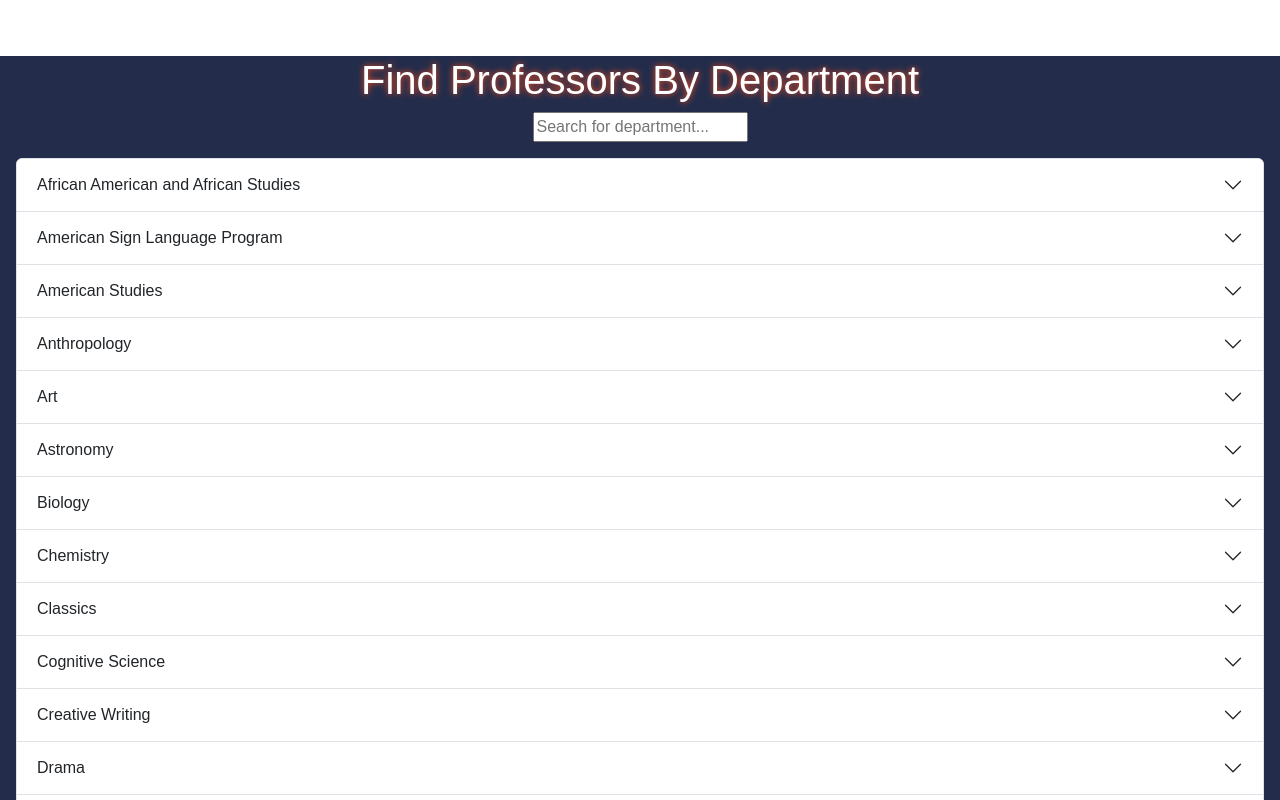
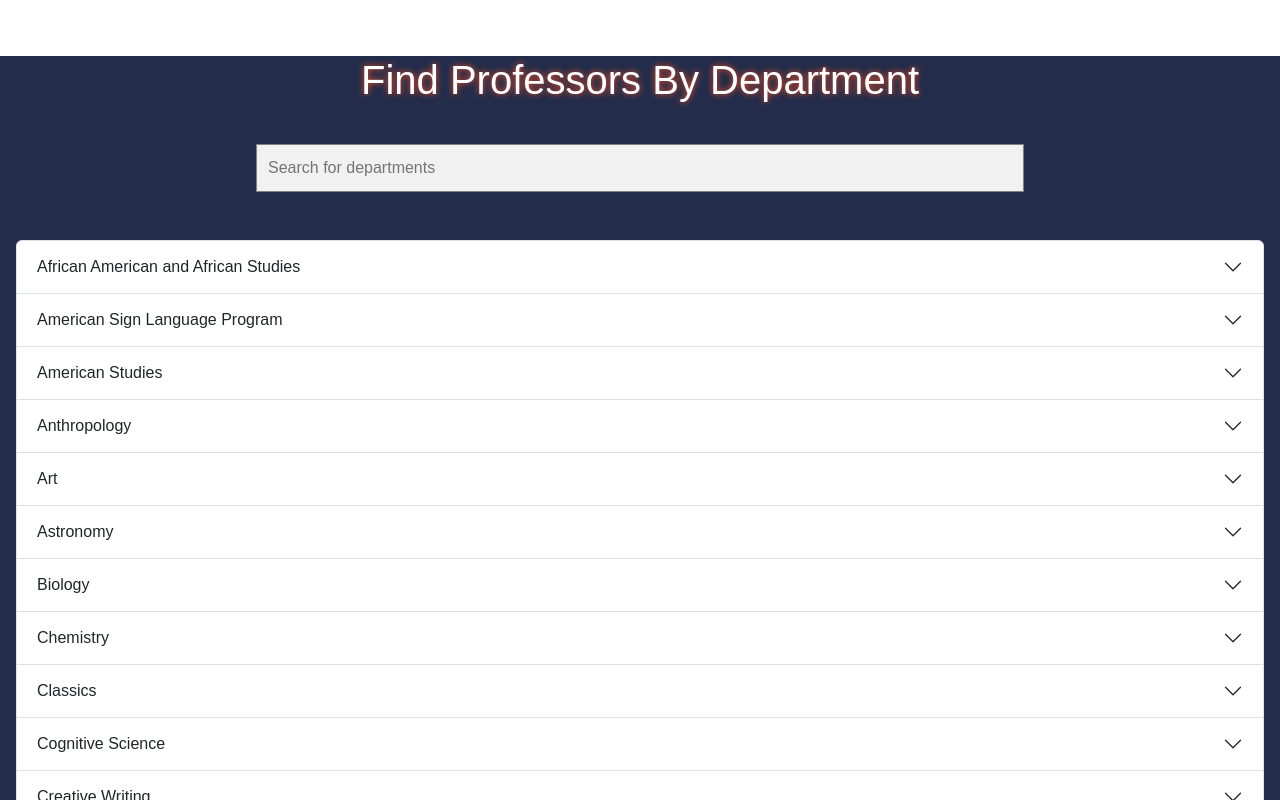
Before and after one commit to Project-Code-UVA/Hoos-Available, a React (Create React App) app in the folder hoos-available/: page /FindProfessor in a window 1280 px wide. Shown: the top 800 px of the page. Built offline with nearby package versions, Linux system fonts and the light colour scheme.

Commit message:
Update styling for Find Professors search bar and professor links

```diff
--- a/hoos-available/src/FindProfessor.js
+++ b/hoos-available/src/FindProfessor.js
@@ -56,7 +56,7 @@ const FindProfessor = () => {
                    id="userInput"
                    value = {filter}
                    onChange = {event => setFilter(event.target.value)}
-                   placeholder="Search for department..."/>
+                   placeholder="Search for departments"/>
             <Accordion id="department-container" className="p-3">
                 {items}
             </Accordion>
--- a/hoos-available/src/styles.css
+++ b/hoos-available/src/styles.css
@@ -116,6 +116,14 @@ h1 {
     background-color: #F84C1E;
     cursor: pointer;
 }
+#userInput{
+    margin: 4vh;
+    padding: 11px;
+    font-size: 16px;
+    border: 1px solid grey;
+    width: 60%;
+    background: #f1f1f1;
+}
 .department-container    {
     margin-top: 10%;
     height: 6vh;
@@ -141,6 +149,13 @@ select {
     font-family: sans-serif;
     background-color: #FFFFFF;
     cursor: pointer;
+      text-align: left;
+      text-decoration: none;
+      color: black;
+  }
+  .Professor:hover{
+      text-decoration: underline;
+      font-size: 18px;
   }
 
   .courses-option-container{
```
